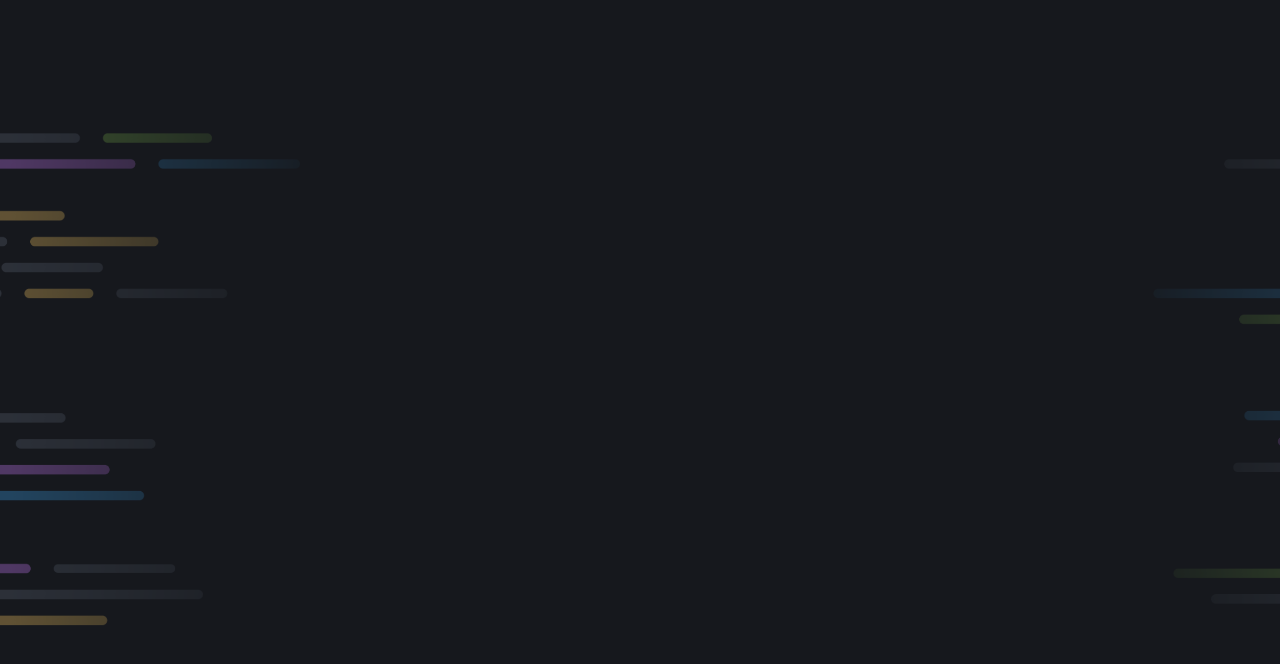
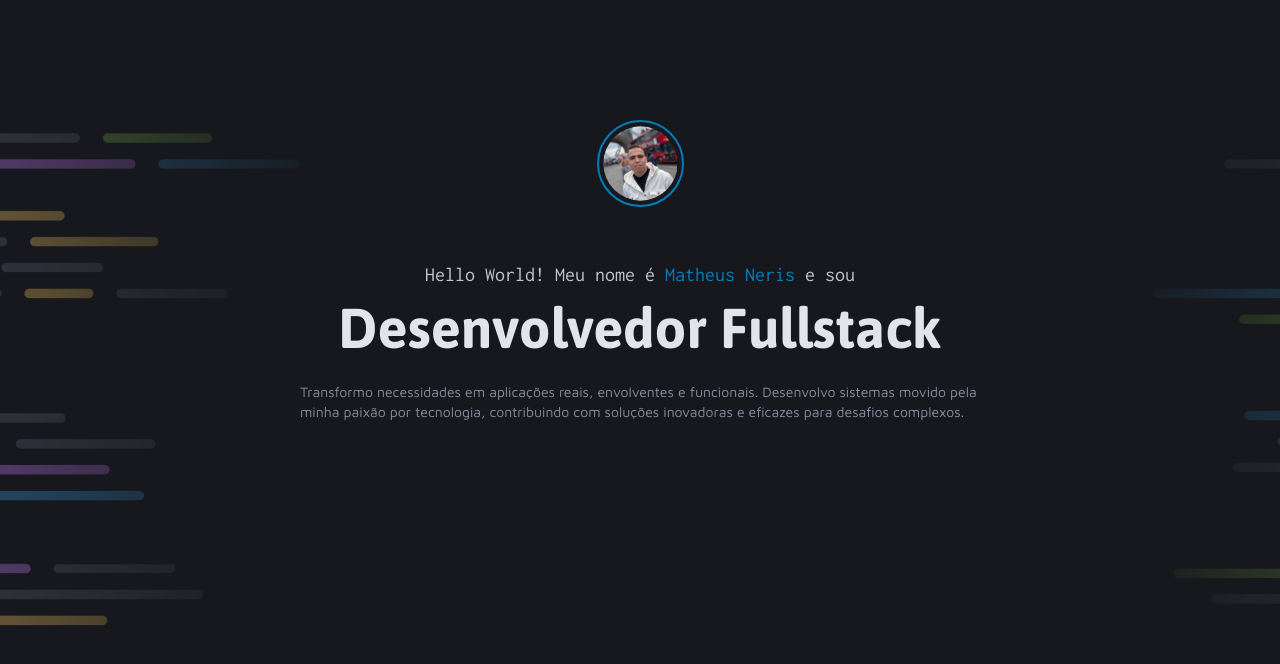
Before and after one commit to Matheus-NerisXavier/portfolio-dev, a plain HTML site: page index.html in a window 1280 px wide. Drawn offline with Linux system fonts and the light colour scheme.

Commit message:
sessao de introducao

```diff
--- a/index.html
+++ b/index.html
@@ -10,9 +10,16 @@
   <link href="https://fonts.googleapis.com/css2?family=Asap:ital,wght@0,100..900;1,100..900&family=Inconsolata:wght@200..900&family=Maven+Pro:wght@400..900&display=swap" rel="stylesheet">
 </head>
 <body>
-      <main id="intro">
+      <main>
         <section id="info">
-
+          <header class="intro">
+            <img src="assets/profile.png" alt="Matheus Neris">
+            <p>Hello World! Meu nome é <span>Matheus Neris</span> e sou</p>
+            <h1>Desenvolvedor Fullstack</h1>
+            <p>
+              Transformo necessidades em aplicações reais, envolventes e funcionais. Desenvolvo sistemas movido pela minha paixão por tecnologia, contribuindo com soluções inovadoras e eficazes para desafios complexos.
+            </p>
+          </header>
         </section>
       </main>
 </body>
--- a/styles/global.css
+++ b/styles/global.css
@@ -5,7 +5,7 @@
 }
 
 :root {
-  --red: #E3646E;
+  --light-blue: #007cb9;
   --purple: #BB72E9;
   --blue: #3996DB;
   --green: #82BC4F;
--- a/styles/intro.css
+++ b/styles/intro.css
@@ -1,5 +1,49 @@
-#intro {
-    background-image: url('../assets/images/Background_Intro.png');
-    height: 100vh;
-    background-size: cover;
+main {
+  background-image: url('../assets/images/Background_Intro.png');
+  height: 100vh;
+  background-size: cover;
 }
+
+#info {
+  max-width: 1040px;
+  margin: auto;
+  padding: 120px 163px 57px 163px;
+}
+
+.intro {
+  max-width: 680px;
+  margin: auto;
+  display: flex;
+  flex-direction: column;
+  align-items: center;
+
+  & img {
+    width: 87px;
+    height: 87px;
+    border-radius: 9999px;
+    object-fit: cover;
+    border: 2px solid var(--light-blue);
+    padding: 4.36px;
+  }
+
+  & p:nth-child(2) {
+    font: var(--subtitle);
+    color: var(--gray-200);
+    margin: 56px 0 8px;
+  }
+
+  & p:nth-child(2) span {
+    color: var(--light-blue);
+  }
+
+  & h1 {
+    font: var(--title-lg);
+    color: var(--gray-100);
+  }
+
+  & p:nth-child(4){
+    font: var(--text-sm);
+    color: var(--gray-300);
+    margin-top: 20px;
+  }
+}
```
Also changed, not shown: assets/icons/Code.svg (added), assets/profile.png (added).
